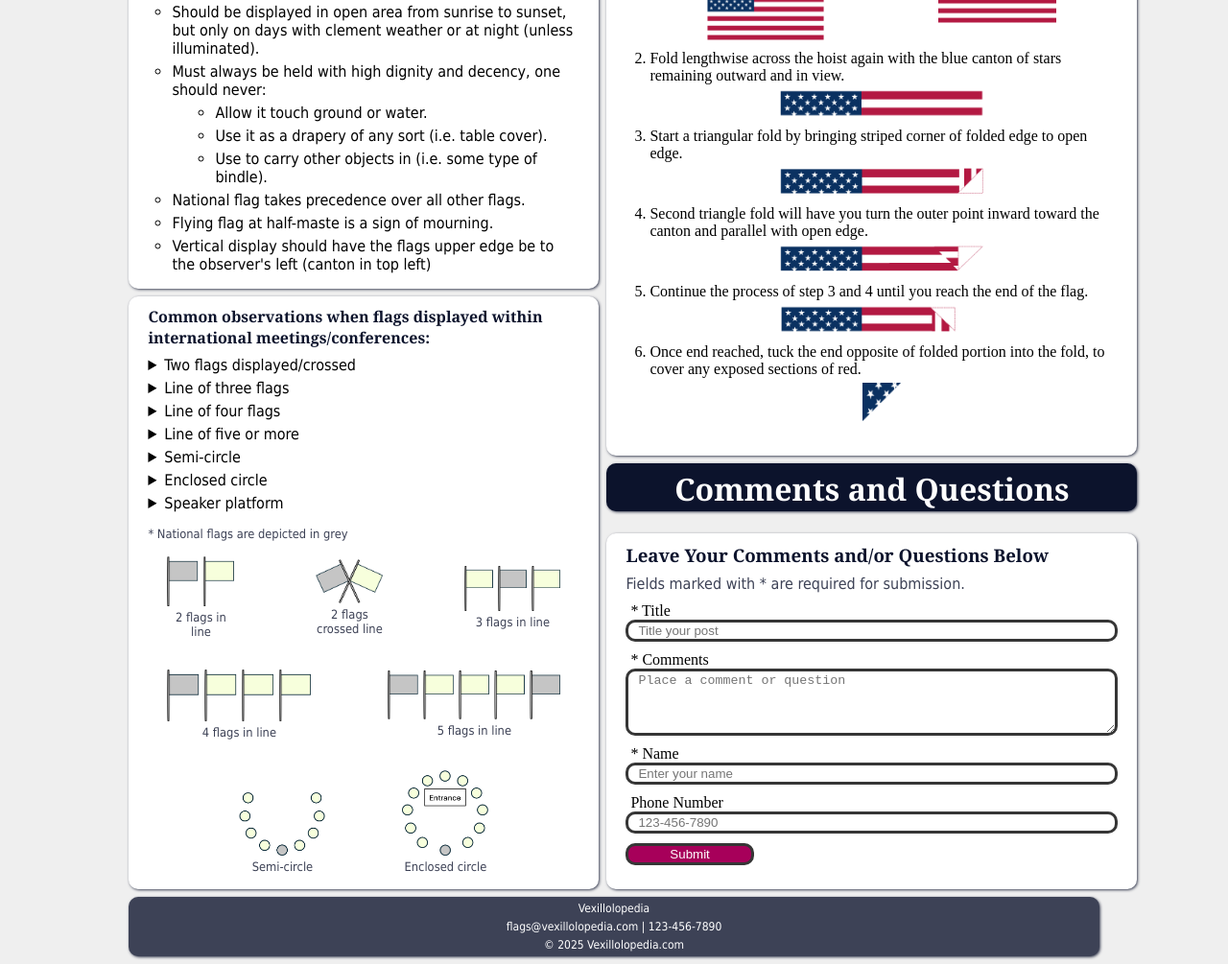
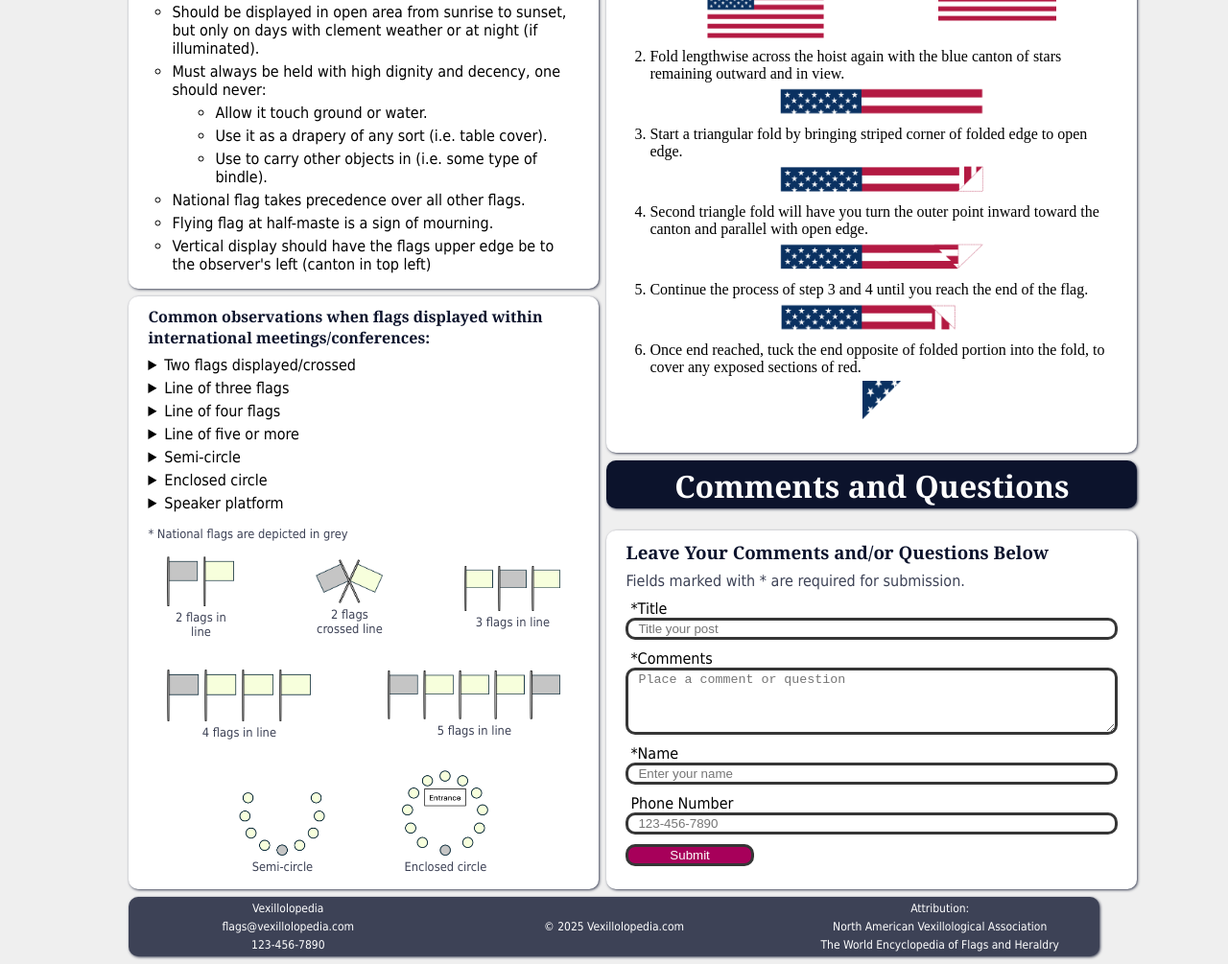
Before and after one commit to mdwade3/mdwade3.github.io, a plain HTML site: page tips.html in a window 1280 px wide. Shown: the part 678-1683 px from the top of the page at 96% size. Drawn offline with Linux system fonts and the light colour scheme.

Commit message:
Add files via upload
Added all html files.

```diff
--- a/stylesbeta.css
+++ b/stylesbeta.css
@@ -376,6 +376,7 @@ input[type="submit"] {
 label {
     margin-top: 10px;
     padding-left: 5px;
+    font-family: Tahoma, Helvetica, sans-serif;
 }
 textarea {
     border-radius: 10px;
@@ -460,6 +461,10 @@ details p {
     text-indent: 0;
 }
 footer {
+    display: grid;
+    gap: .5em;
+    grid-template-columns: 1fr 1fr 1fr;
+    grid-template-rows: auto;
     color: var(--background);
     background-color: var(--border);
     font-family: Tahoma, Helvetica, sans-serif;
@@ -467,6 +472,25 @@ footer {
     border-radius: 10px;
     box-shadow: 1px 1px 3px var(--border);
 }
+
+/* .footerflexbox {
+    display: flex;
+    flex-direction: row;
+    align-items: center;
+    justify-content: center;
+    text-align: center;
+    padding: 5px;
+    gap: 1em;
+} */
+/* .footerinline {
+    display: inline;
+} */
+/*.footeralighnleft {
+    text-align: left;
+}
+.footeralighnright {
+    text-align: right;
+} */
 footer p {
     margin: 5px;
     font-size: 75%;
--- a/tips.html
+++ b/tips.html
@@ -68,7 +68,7 @@
                         <ul class="bottommargin">
                             <li>
                                 Should be displayed in open area from sunrise to sunset, but only
-                                 on days with clement weather or at night (unless illuminated).
+                                 on days with clement weather or at night (if illuminated).
                             </li>
                             <li>Must always be held with high dignity and decency, one should never:
                                 <ul>
@@ -230,13 +230,13 @@
                             Fields marked with * are required for submission.
                         </p>
                         <form method="post" action="#" class="flexclassform">
-                            <label for="userTitle">* Title</label>
+                            <label for="userTitle">*Title</label>
                             <input type="text" id="userTitle" class="inputmarginright"
                                     placeholder="Title your post" required>
-                            <label for="userComment">* Comments</label>
+                            <label for="userComment">*Comments</label>
                             <textarea id="userComment" rows="4" cols="60"
                                       placeholder="Place a comment or question" required></textarea>
-                            <label for="userName">* Name</label>
+                            <label for="userName">*Name</label>
                             <input type="text" id="userName" placeholder="Enter your name"
                                    class="inputmarginright" required>
                             <label for="userMobile">Phone Number</label>
@@ -248,16 +248,30 @@
                 </div>
             </main>
             <footer>
+                    <div>
                         <p>
                             Vexillolopedia
                         </p>
                         <p>
                             <a href="mailto:flags@vexillolopedia.com">flags@vexillolopedia.com</a>
-                                                              | 123-456-7890
                         </p>
+                        <p>
+                            123-456-7890
+                        </p>
+                    </div>
+                    <div>
+                        <br>
                         <p>
                             &copy; 2025 Vexillolopedia.com
                         </p>
+                    </div>
+                    <div>
+                        <p>Attribution: </p>
+                        <p><a href="https://www.nava.org/content.aspx?page_id=22&club_id=622278&module_id=475673" target="_blank">
+                                    North American Vexillological Association</a></p>
+                        <p>The World Encyclopedia of Flags and Heraldry</p>
+                    </div>
+                </div>
             </footer>
         </div>
     </body>
```
Also changed, not shown: arizona.html (+14 -1 lines), designs.html (+24 -6 lines), index.html (+22 -6 lines), kansas.html (+14 -1 lines), oklahoma.html (+16 -1 lines). Lines whose indentation alone changed are shown as unchanged.
